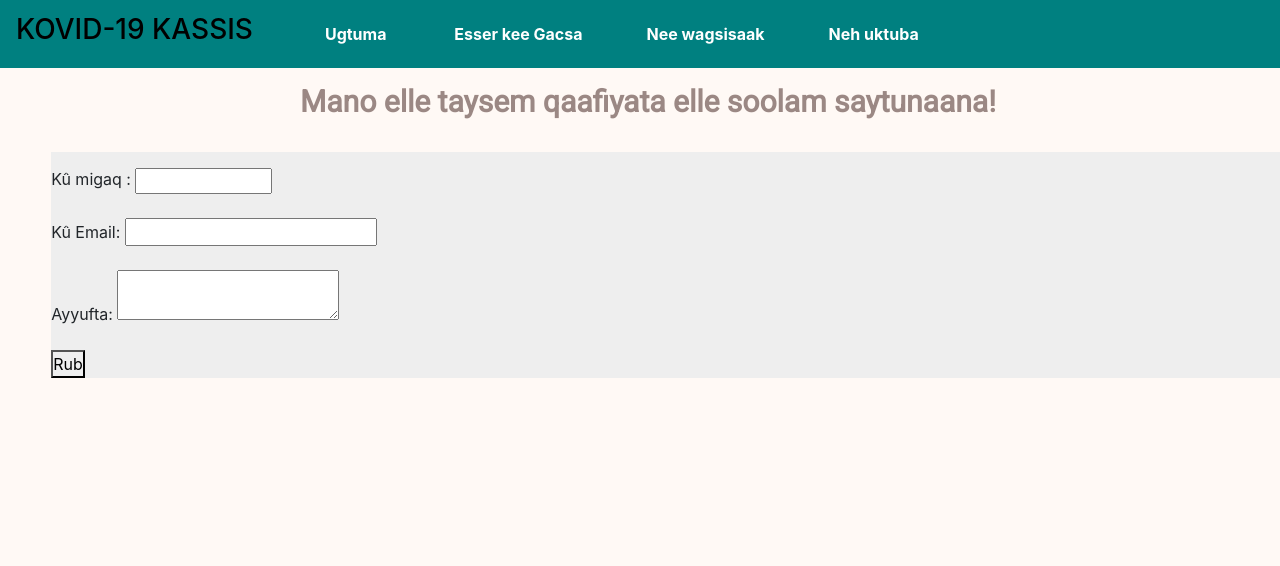
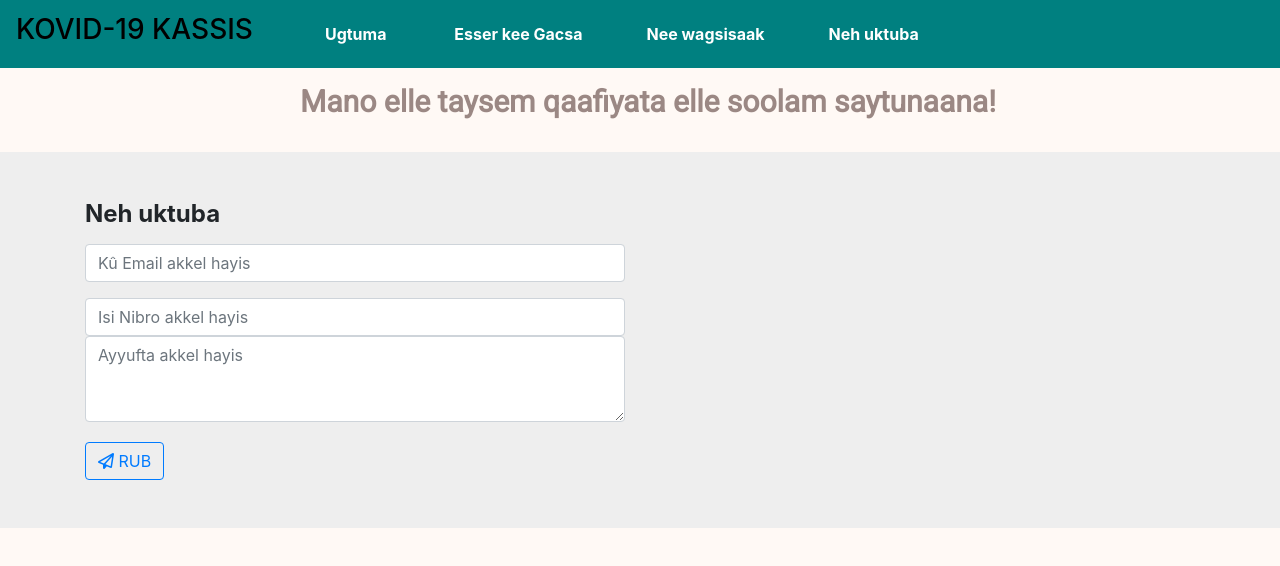
Before and after one commit to akadarAkku/covid-19App-Afar, a React (Create React App) app: page /contact in a window 1280 px wide. Shown: the top 566 px of the page. Built offline with nearby package versions, Linux system fonts and the light colour scheme; a web font is replaced by a local one.

Commit message:
contact form is done

```diff
--- a/src/components/pages/Contact.js
+++ b/src/components/pages/Contact.js
@@ -1,56 +1,59 @@
-import React from "react";
+import React, { Component } from "react";
 
-const encode = (data) => {
-  return Object.keys(data)
-      .map(key => encodeURIComponent(key) + "=" + encodeURIComponent(data[key]))
-      .join("&");
-}
+class Contact extends Component {
+  render() {
+    return (
+      <section className="contact-page py-5">
+        <div className="container">
 
-class Contact extends React.Component {
-  constructor(props) {
-    super(props);
-    this.state = { name: "", email: "", message: "" };
-  }
 
-  /* Here’s the juicy bit for posting the form submission */
+          <div className="row location">
 
-  handleSubmit = e => {
-    fetch("/", {
-      method: "POST",
-      headers: { "Content-Type": "application/x-www-form-urlencoded" },
-      body: encode({ "form-name": "contact", ...this.state })
-    })
-      .then(() => alert("Gadda gey!"))
-      .catch(error => alert(error));
-
-    e.preventDefault();
-  };
-
-  handleChange = e => this.setState({ [e.target.name]: e.target.value });
-
-  render() {
-    const { name, email, message } = this.state;
-    return (
-      <form onSubmit={this.handleSubmit} style={{marginLeft: '4%', backgroundColor:'#EEE'}}>
-        <p>
-          <label className="form-lable">
-           Kû migaq  : <input type="text" name="name" value={name} onChange={this.handleChange} style={{marginTop: '1rem', height: '26px', textAlign: 'left', fontFamily: 'Satisfy'}}/>
-          </label>
-        </p>
-        <p>
-          <label>
-           Kû Email: <input type="email" name="email" value={email} onChange={this.handleChange} />
-          </label>
-        </p>
-        <p>
-          <label>
-            Ayyufta: <textarea name="message" value={message} onChange={this.handleChange} />
-          </label>
-        </p>
-        <p>
-          <button type="submit">Rub</button>
-        </p>
-      </form>
+            <div className="col-md-6">
+              <h4>
+                <strong>Neh uktuba</strong>
+              </h4>
+              <form method="post" netlify-honeypot="bot-field" data-netlify="true">
+                <div className="form-group">
+                  <input
+                   input type="hidden" name="bot-field"
+                    placeholder="Migaq akkel hayis"
+                  />
+                </div>
+                <div className="form-group">
+                  <input
+                    type="email"
+                    className="form-control"
+                    placeholder="Kû Email akkel hayis"
+                  />
+                </div>
+                <div className="form-group">
+                  <input
+                    type="tel"
+                    className="form-control"
+                    placeholder="Isi Nibro akkel hayis"
+                  />
+                  <div className="form-group">
+                    <textarea
+                      className="form-control"
+                      cols="30"
+                      rows="3"
+                      placeholder="Ayyufta akkel hayis"
+                    />
+                  </div>
+                </div>
+                <button
+                  className="btn btn-outline-primary  text-uppercase mt-1"
+                  type="submit"
+                >
+                  <i className="fa fa-paper-plane-o" aria-hidden="true" />
+                  &nbsp;Rub
+                </button>
+              </form>
+            </div>
+          </div>
+        </div>
+      </section>
     );
   }
 }
--- a/src/components/pages/Home.js
+++ b/src/components/pages/Home.js
@@ -7,6 +7,7 @@ import styles from './App.module.css'
 import Cards from './Cards/Cards';
 import AnimatedTex from './Animated/AnimatedTex';
 import CountryPicker from './CountryPicker/CountryPicker';
+
 
 
 class Home extends Component {
@@ -33,6 +34,7 @@ class Home extends Component {
         <AnimatedTex/>
       <Cards data={data} country={country}/>
       <CountryPicker handleCountryChange={this.handleCountryChange} />
+
         <SlideShow />
 
 
```
Also changed, not shown: src/components/pages/Info/Transmssion.js (added, +11 -0 lines), src/components/pages/Info/infoPage.js (added, +61 -0 lines), src/components/pages/Info/infoPage.module.css (added, +41 -0 lines), public/images/transmission.png (added), 14 other files (tests, documents, lock files or other folders).
